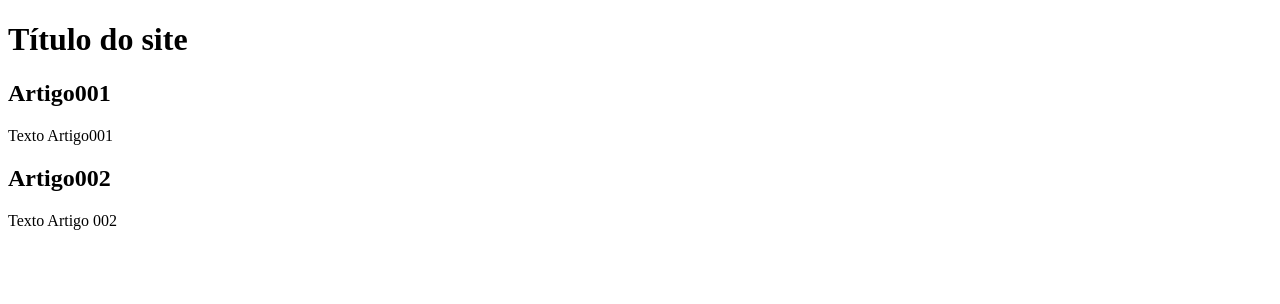
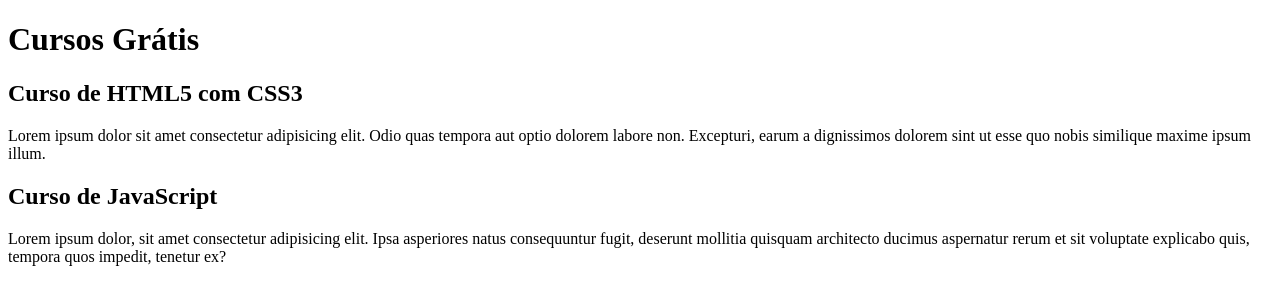
Before and after one commit to Henrique-fernandes-sp/Projeto-site, a plain HTML site: page index.html in a window 1280 px wide. Drawn offline with Linux system fonts and the light colour scheme.

Commit message:
Update index.html

```diff
--- a/index.html
+++ b/index.html
@@ -8,15 +8,15 @@
 <body>
     <main>
         <header>
-            <h1>Título do site </h1>
+            <h1>Cursos Grátis</h1>
         </header>
         <article>
-            <h2>Artigo001</h2>
-            <p>Texto Artigo001</p>
+            <h2>Curso de HTML5 com CSS3</h2>
+            <p>Lorem ipsum dolor sit amet consectetur adipisicing elit. Odio quas tempora aut optio dolorem labore non. Excepturi, earum a dignissimos dolorem sint ut esse quo nobis similique maxime ipsum illum.</p>
         </article>
         <article>
-            <h2>Artigo002</h2>
-            <p>Texto Artigo 002</p>
+            <h2>Curso de JavaScript</h2>
+            <p>Lorem ipsum dolor, sit amet consectetur adipisicing elit. Ipsa asperiores natus consequuntur fugit, deserunt mollitia quisquam architecto ducimus aspernatur rerum et sit voluptate explicabo quis, tempora quos impedit, tenetur ex?</p>
         </article>
     </main>
 </body>
```
